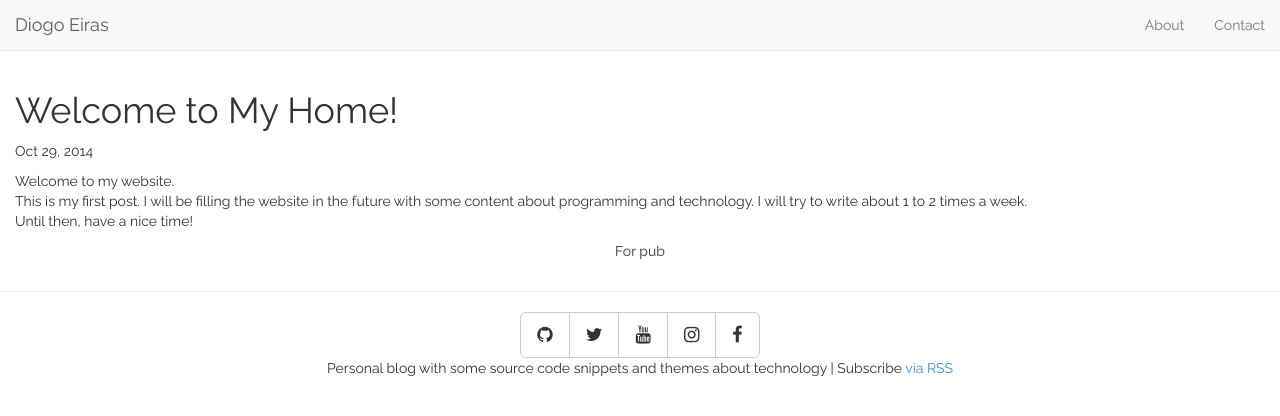
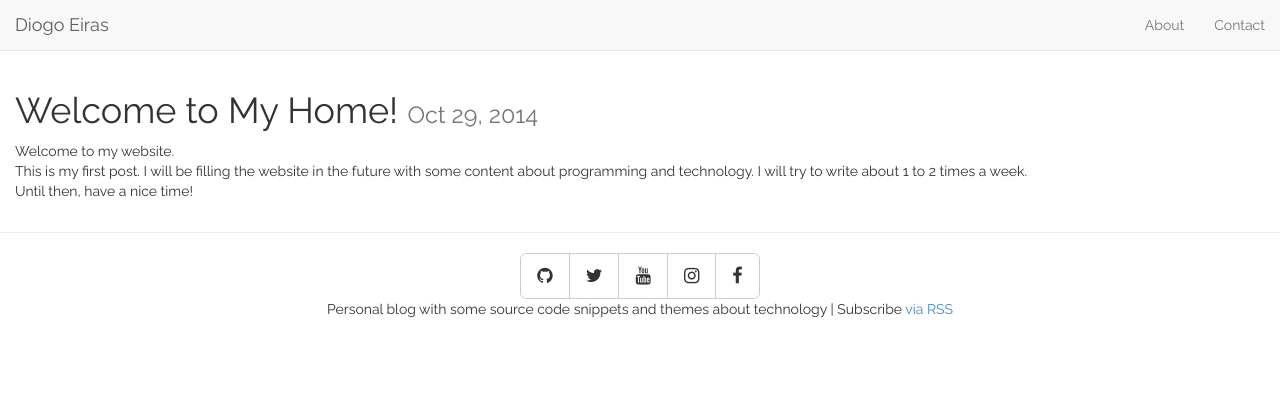
Before and after one commit to diogoeiras/diogoeiras.github.io, a Jekyll site: the page built from _posts/2014-10-29-welcome-to-my-home.markdown, in a window 1280 px wide. Shown: the top 416 px of the page. Built offline with Jekyll 4.4.1, drawn with Linux system fonts in a browser that asks for light colours; nearby versions of some CDN libraries; comment, search, counter and statistics services are not loaded.

Commit message:
Pequenas correções

```diff
--- a/_includes/pub.html
+++ b/_includes/pub.html
@@ -1,3 +1,2 @@
 <div style="text-align:center">
-	<p>For pub</p>
 </div>
--- a/_layouts/post.html
+++ b/_layouts/post.html
@@ -1,23 +1,16 @@
 ---
 layout: default
 ---
-<div class="post">
-
-  <header class="post-header">
-    <h1 class="post-title">{{ page.title }}</h1>
-    <p class="post-meta">{{ page.date | date: "%b %-d, %Y" }}{% if page.author %} • {{ page.author }}{% endif %}{% if page.meta %} • {{ page.meta }}{% endif %}</p>
-  </header>
+<div>
+	<h1 class="post-title">{{ page.title }} <small>{{ page.date | date: "%b %-d, %Y" }}{% if page.author %} • {{ page.author }}{% endif %}{% if page.meta %} • {{ page.meta }}{% endif %}</small></h1>
 
 	<article class="post-content" style="text-align: justify;text-justify: inter-word;">
 	{{ content }}
 	</article>
-
 	<div class="row">
 		<div class="col-md-12 col-xs-12">
 			{% include pub.html %}
 		</div>
 	</div>
-
 	{% include disqus.html %}
-
 </div>
```
Also changed, not shown: _layouts/page.html (+3 -8 lines). Lines whose indentation alone changed are shown as unchanged.
